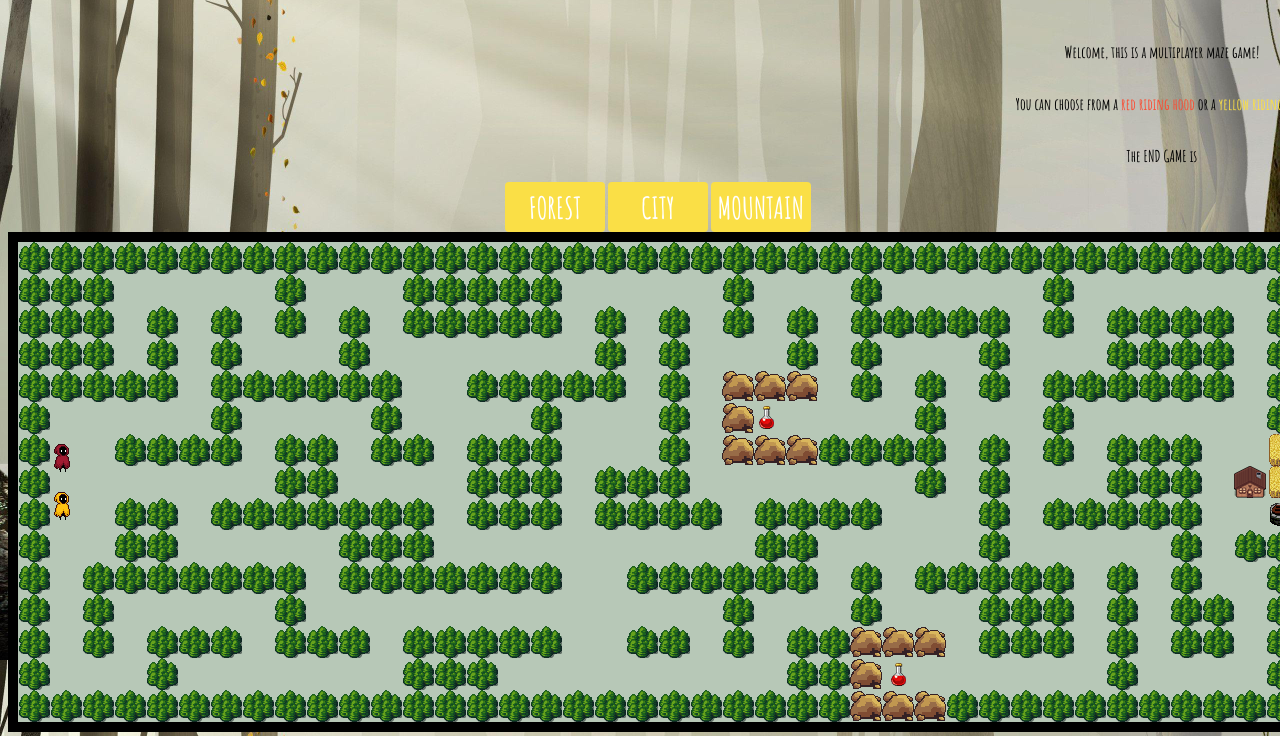
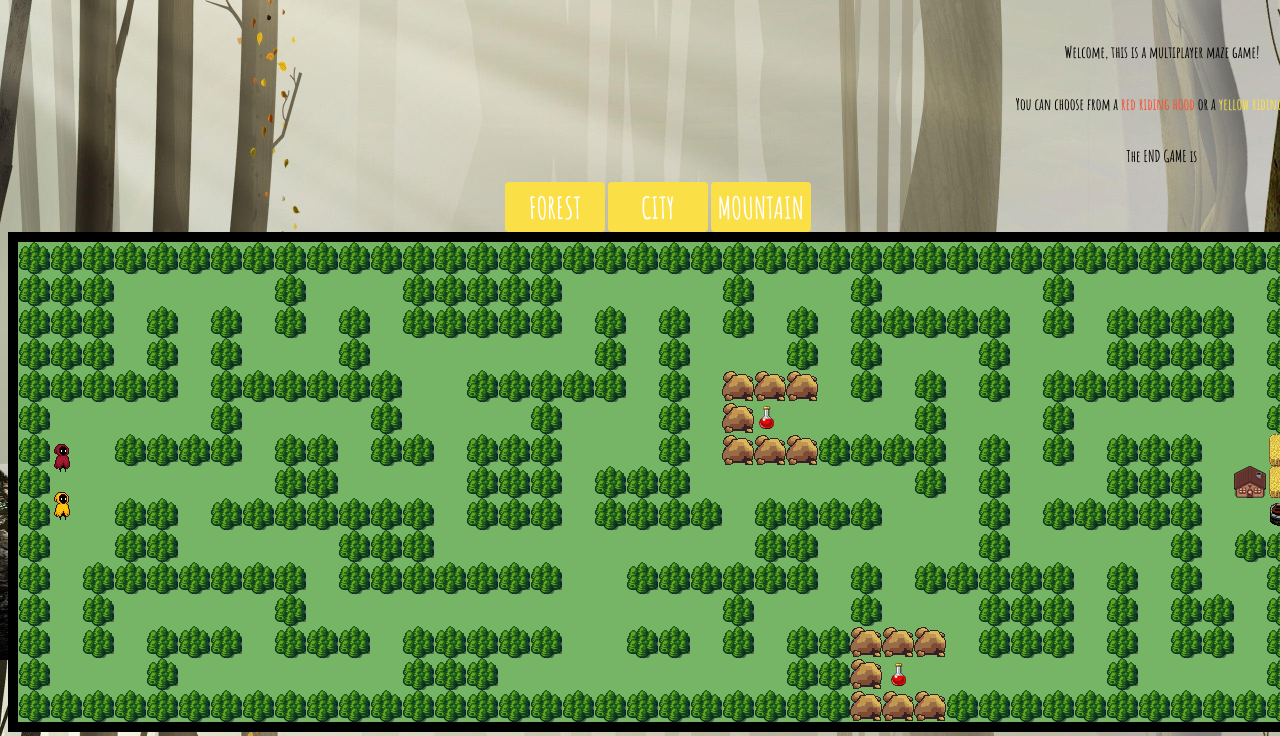
Before and after one commit to FranciscoManuelPereira/GameProject, a plain HTML site: page index.html in a window 1280 px wide. Both pictures are taken after a click on the button "FOREST". Shown: the part 140-876 px from the top of the page. Drawn offline with Linux system fonts and the light colour scheme.

Commit message:
finished city level, added MainCityMusic

```diff
--- a/index.html
+++ b/index.html
@@ -10,6 +10,7 @@
   <body class=".bg">
     <h1>RidingHood.innerWOLF</h1>
     <audio id="music" src="docs\assets\MainForestSound.mp3"></audio>
+    <audio id="cityMusic" src="docs\assets\MainCitySound.mp3"></audio>
     <div id="intro">
       <h2>Rules</h2>
       <p>Welcome, this is a multiplayer maze game!</p>
--- a/scripts/level.js
+++ b/scripts/level.js
@@ -1,7 +1,7 @@
 /** @type {HTMLCanvasElement} */
 
 class Level {
-  constructor(ctx, width, height, redPlayer, ylwPlayer, map, name) {
+  constructor(ctx, width, height, redPlayer, ylwPlayer, map, name, color) {
     this.ctx = ctx;
     this.width = width;
     this.height = height;
@@ -10,6 +10,7 @@ class Level {
     this.boundaries = [];
     this.map = map;
     this.name = name;
+    this.color = color;
   }
 
   createBoundaries() {
--- a/scripts/main.js
+++ b/scripts/main.js
@@ -36,8 +36,8 @@ const ylwPlayer = new Player(ctx, 35, 250, 0, 0, "yellow", "ArrowUp", "ArrowDown
 ylwPlayer.update();
 
 //----------------------------------LEVELS
-const level1 = new Level(ctx, canvas.width, canvas.height, redPlayer, ylwPlayer, map1, "forest");
-const level2 = new Level(ctx, canvas.width, canvas.height, redPlayer, ylwPlayer, map2, "city");
+const level1 = new Level(ctx, canvas.width, canvas.height, redPlayer, ylwPlayer, map1, "forest", "#75b565");
+const level2 = new Level(ctx, canvas.width, canvas.height, redPlayer, ylwPlayer, map2, "city", "#bdbdbd");
 
 let currentLevel = "";
 
@@ -222,7 +222,7 @@ function animate() {
   animationId = requestAnimationFrame(animate);
   framesX++;
   ctx.clearRect(0, 0, canvas.width, canvas.height);
-  ctx.fillStyle = "#b7c8b7";
+  ctx.fillStyle = currentLevel.color;
   ctx.fillRect(0, 0, canvas.width, canvas.height);
 
   //---------MOVING PLAYERS
@@ -288,6 +288,7 @@ function animate() {
     if (ylwPlayer.powerUp && redPlayer.powerUp) {
       cancelAnimationFrame(animationId);
       music.pause();
+      cityMusic.pause();
       const drawScreen = new Image();
       drawScreen.src = "./docs/assets/draw_screen.png";
       drawScreen.onload = () => ctx.drawImage(drawScreen, 0, 0);
@@ -295,6 +296,7 @@ function animate() {
     if (ylwPlayer.powerUp || redPlayer.powerUp) {
       cancelAnimationFrame(animationId);
       music.pause();
+      cityMusic.pause();
       if (ylwPlayer.powerUp && !redPlayer.powerUp) {
         const ylwWins = new Image();
         ylwWins.src = "./docs/assets/ylw_wolf_wins.png";
@@ -313,6 +315,7 @@ function animate() {
     checkCollision({ hitbox: redPlayer, object: grandmaHouse }) && !redPlayer.powerUp) {
     cancelAnimationFrame(animationId);
     music.pause();
+    cityMusic.pause();
     const redWins = new Image();
     redWins.src = "./docs/assets/red_wins.png";
     redWins.onload = () => ctx.drawImage(redWins, 0, 0);
@@ -322,6 +325,7 @@ function animate() {
     checkCollision({ hitbox: ylwPlayer, object: grandmaHouse }) && !ylwPlayer.powerUp ) {
     cancelAnimationFrame(animationId);
     music.pause();
+    cityMusic.pause();
     const ylwWins = new Image();
     ylwWins.src = "./docs/assets/ylw_wins.png";
     ylwWins.onload = () => ctx.drawImage(ylwWins, 0, 0);
@@ -340,7 +344,7 @@ forestButton.onclick = function () {
 cityButton.onclick = function () {
   currentLevel = level2
   currentLevel.createBoundaries();
-  music.play()
+  cityMusic.play()
   canvas.classList.remove("hidden");
   animate();
 }
--- a/scripts/maps.js
+++ b/scripts/maps.js
@@ -51,19 +51,19 @@ const map1 = [
 ];
 
 const map2 = [
-  [5, 6, 6, 5, 5, 8, 5, 5, 5, 5, 5, 5, 5, 5, 5, 8, 8, 5, 5, 5, 5, 5, 5, 5, 5, 5, 5, 5, 5, 5, 5, 8, 5, 5, 5, 8, 5, 5, 5, 5],
-  [5, 0, 0, 0, 0, 5, 0, 5, 0, 0, 0, 5, 0, 0, 0, 0, 0, 5, 0, 0, 0, 0, 0, 0, 0, 5, 0, 5, 0, 0, 0, 0, 0, 0, 0, 0, 0, 5, 0, 5],
-  [5, 0, 6, 6, 0, 5, 0, 5, 0, 5, 0, 5, 0, 5, 5, 5, 0, 5, 5, 5, 0, 5, 5, 5, 0, 5, 0, 5, 0, 5, 5, 5, 5, 5, 0, 5, 5, 5, 5, 5],
-  [5, 0, 0, 6, 0, 0, 0, 5, 0, 5, 5, 5, 0, 0, 0, 5, 0, 0, 0, 0, 0, 5, 0, 0, 0, 5, 0, 0, 0, 5, 0, 0, 0, 5, 0, 0, 0, 0, 0, 5],
-  [5, 5, 0, 5, 0, 5, 0, 0, 0, 5, 0, 5, 5, 5, 0, 5, 5, 5, 5, 5, 5, 5, 0, 5, 5, 5, 0, 5, 5, 8, 5, 5, 0, 5, 0, 5, 5, 5, 0, 5],
-  [5, 0, 0, 6, 0, 5, 6, 5, 0, 0, 0, 0, 5, 5, 0, 0, 0, 0, 0, 0, 0, 5, 0, 0, 0, 0, 0, 5, 0, 0, 0, 0, 0, 5, 0, 5, 0, 0, 0, 5],
-  [5, 0, 0, 6, 6, 5, 6, 5, 0, 5, 0, 8, 5, 5, 0, 5, 5, 5, 5, 5, 0, 5, 5, 5, 0, 5, 8, 5, 0, 5, 5, 5, 0, 5, 5, 5, 0, 0, 0, 5],
-  [5, 0, 0, 5, 0, 0, 5, 0, 0, 5, 0, 0, 0, 0, 0, 5, 0, 5, 0, 0, 0, 5, 0, 0, 0, 0, 0, 0, 0, 5, 0, 5, 0, 0, 0, 0, 0, 0, 0 ,5],
-  [5, 0, 0, 5, 5, 0, 5, 5, 0, 5, 5, 5, 0, 5, 5, 5, 0, 5, 0, 5, 5, 5, 0, 5, 5, 5, 5, 5, 0, 5, 0, 5, 0, 5, 5, 5, 5, 0, 0, 8],
-  [5, 5, 0, 5, 0, 0, 0, 0, 0, 5, 0, 0, 0, 0, 0, 5, 0, 5, 0, 0, 0, 0, 0, 5, 0, 0, 0, 0, 0, 0, 0, 5, 0, 5, 5, 0, 5, 0, 0, 8],
-  [8, 5, 0, 5, 0, 5, 5, 5, 5, 5, 5, 5, 0, 5, 5, 5, 0, 5, 8, 5, 8, 5, 0, 5, 0, 5, 0, 5, 5, 5, 5, 5, 0, 5, 5, 0, 0, 0, 0, 5],
-  [8, 5, 0, 0, 0, 0, 0, 5, 0, 0, 0, 5, 0, 0, 0, 0, 0, 5, 0, 0, 0, 5, 0, 0, 0, 5, 0, 0, 0, 5, 0, 0, 0, 5, 5, 0, 5, 5, 5, 5],
-  [5, 5, 5, 0, 5, 5, 0, 5, 0, 5, 0, 5, 0, 5, 5, 0, 5, 5, 0, 5, 0, 5, 0, 5, 5, 5, 0, 5, 5, 5, 0, 5, 0, 5, 5, 0, 5, 5, 5, 5],
-  [5, 0, 0, 0, 5, 5, 0, 0, 0, 5, 0, 0, 0, 5, 0, 0, 0, 0, 0, 5, 0, 0, 0, 5, 0, 0, 0, 0, 0, 0, 0, 5, 0, 0, 0, 0, 0, 0, 0, 5],
-  [5, 5, 6, 6, 7, 6, 9, 9, 5, 5, 5, 5, 5, 5, 5, 5, 5, 5, 5, 5, 5, 5, 5, 5, 5, 5, 5, 5, 5, 5, 5, 5, 5, 5, 5, 5, 5, 5, 5, 5],
+  [5, 6, 6, 5, 5, 8, 5, 5, 6, 6, 6, 5, 5, 5, 5, 8, 8, 5, 5, 6, 6, 7, 5, 5, 5, 5, 6, 6, 5, 5, 9, 8, 5, 5, 9, 8, 5, 6, 6, 5],
+  [5, 0, 0, 0, 0, 5, 0, 5, 0, 0, 0, 5, 0, 0, 0, 0, 0, 5, 0, 0, 0, 0, 0, 0, 0, 5, 0, 5, 0, 0, 0, 0, 0, 0, 0, 0, 0, 5, 0, 6],
+  [6, 0, 6, 6, 0, 5, 0, 5, 0, 5, 0, 5, 0, 5, 6, 6, 0, 6, 6, 5, 0, 6, 5, 6, 0, 7, 0, 5, 0, 5, 7, 6, 6, 5, 0, 5, 8, 7, 5, 6],
+  [6, 0, 0, 6, 0, 0, 0, 5, 0, 7, 5, 5, 0, 0, 0, 9, 0, 0, 0, 0, 0, 5, 0, 0, 0, 7, 0, 0, 0, 5, 0, 0, 0, 6, 0, 0, 0, 0, 0, 9],
+  [8, 7, 0, 5, 0, 6, 0, 0, 0, 7, 0, 7, 7, 6, 0, 9, 8, 7, 6, 6, 7, 7, 0, 6, 6, 5, 0, 5, 5, 8, 5, 5, 0, 7, 0, 9, 5, 5, 0, 5],
+  [6, 0, 0, 6, 0, 5, 6, 5, 0, 0, 0, 0, 5, 6, 0, 0, 0, 0, 0, 0, 0, 5, 0, 0, 0, 0, 0, 6, 0, 0, 0, 0, 0, 5, 0, 5, 0, 0, 0, 7],
+  [6, 0, 0, 6, 6, 5, 6, 5, 0, 5, 0, 8, 9, 9, 0, 5, 6, 6, 6, 5, 0, 5, 6, 5, 0, 5, 8, 5, 0, 7, 7, 6, 0, 9, 5, 5, 0, 0, 0, 5],
+  [9, 0, 0, 7, 0, 0, 5, 0, 0, 5, 0, 0, 0, 0, 0, 7, 0, 5, 0, 0, 0, 6, 0, 0, 0, 0, 0, 0, 0, 5, 0, 5, 0, 0, 0, 0, 0, 0, 0 ,5],
+  [5, 0, 0, 7, 5, 0, 5, 5, 0, 8, 5, 5, 0, 5, 6, 7, 0, 8, 0, 9, 9, 6, 0, 6, 6, 7, 6, 5, 0, 8, 0, 6, 0, 6, 7, 9, 6, 0, 0, 8],
+  [5, 6, 0, 7, 0, 0, 0, 0, 0, 7, 0, 0, 0, 0, 0, 6, 0, 6, 0, 0, 0, 0, 0, 5, 0, 0, 0, 0, 0, 0, 0, 7, 0, 5, 5, 0, 5, 0, 0, 8],
+  [8, 6, 0, 5, 0, 5, 6, 6, 7, 7, 5, 5, 0, 5, 7, 7, 0, 6, 8, 5, 8, 6, 0, 5, 0, 5, 0, 7, 8, 9, 6, 5, 0, 9, 6, 0, 0, 0, 0, 5],
+  [8, 5, 0, 0, 0, 0, 0, 5, 0, 0, 0, 5, 0, 0, 0, 0, 0, 5, 0, 0, 0, 6, 0, 0, 0, 5, 0, 0, 0, 5, 0, 0, 0, 5, 7, 0, 5, 7, 9, 5],
+  [5, 5, 5, 0, 9, 9, 0, 5, 0, 9, 0, 5, 0, 7, 7, 0, 5, 5, 0, 5, 0, 5, 0, 6, 9, 5, 0, 5, 8, 7, 0, 5, 0, 7, 5, 0, 6, 5, 6, 5],
+  [5, 0, 0, 0, 5, 5, 0, 0, 0, 9, 0, 0, 0, 5, 0, 0, 0, 0, 0, 5, 0, 0, 0, 5, 0, 0, 0, 0, 0, 0, 0, 5, 0, 0, 0, 0, 0, 0, 0, 9],
+  [6, 6, 6, 6, 7, 6, 9, 9, 5, 5, 6, 6, 7, 7, 5, 5, 9, 6, 6, 5, 5, 7, 8, 7, 5, 8, 5, 9, 8, 5, 7, 7, 5, 5, 5, 6, 6, 6, 5, 5],
 ];
```
Also changed, not shown: 2 other files.
